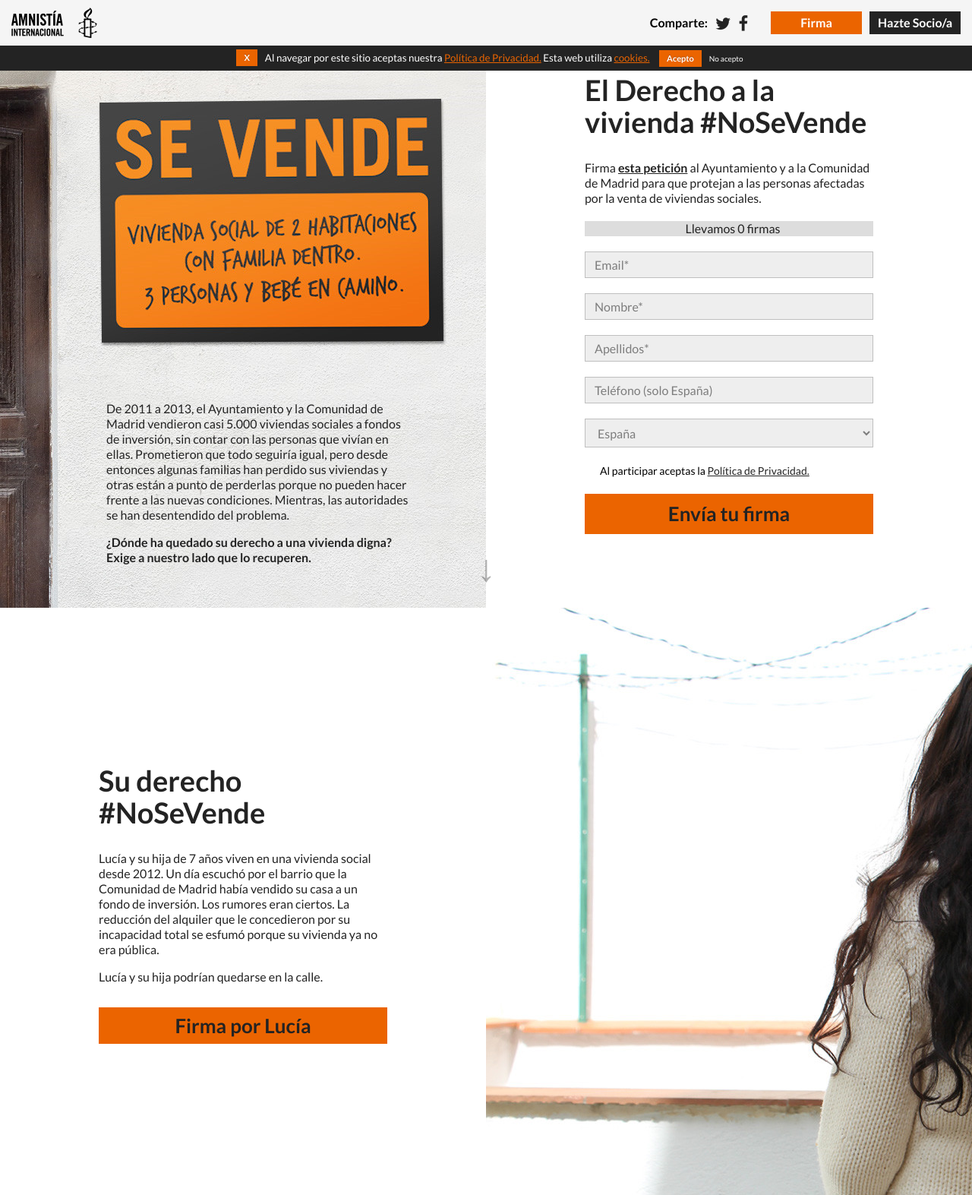
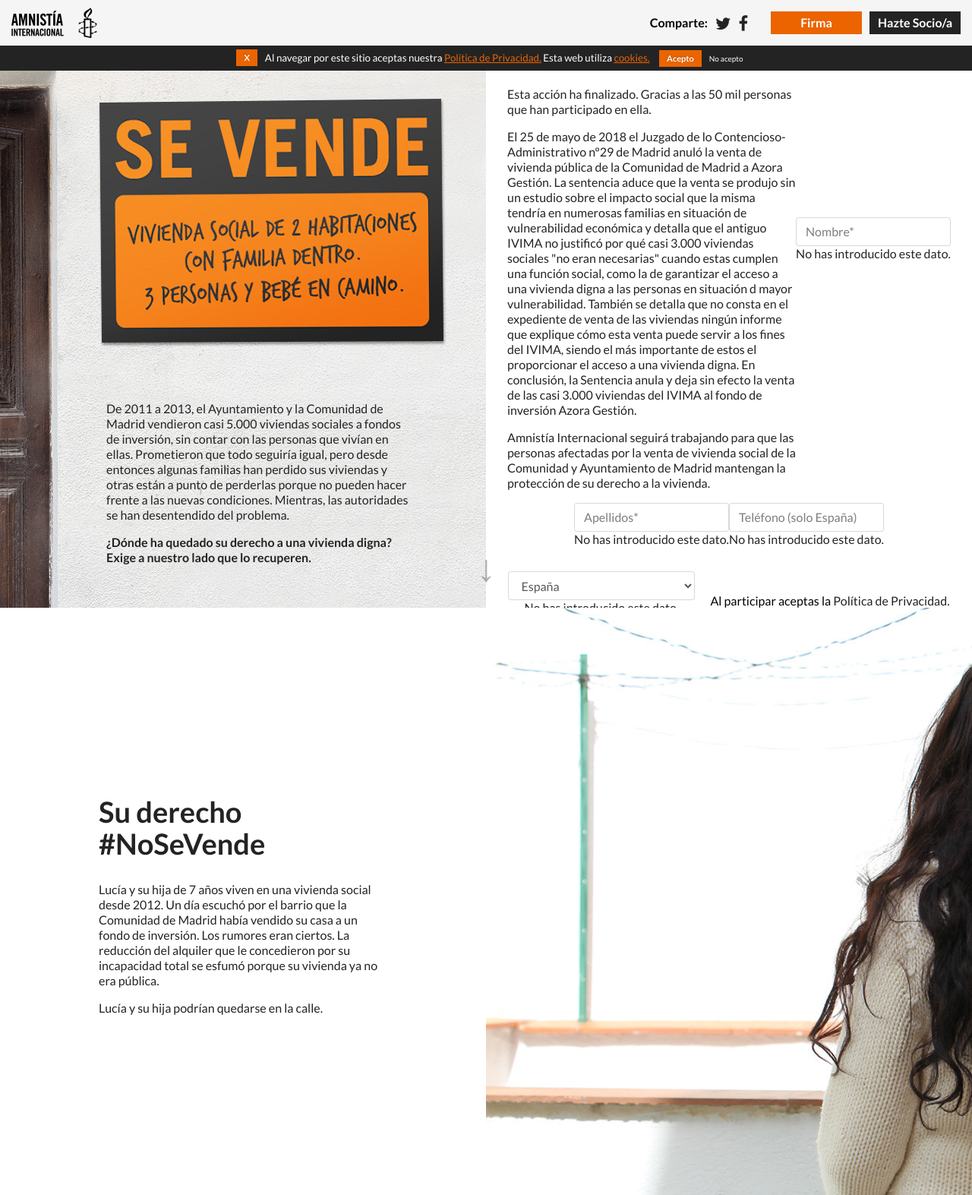
Before and after one commit to amnesty/microsite_hogaresenventa, a PHP site: page /hogaresenventa/ in a window 1280 px wide. Shown: the top 1573 px of the page at 76% size. Run offline with PHP 8.4, Linux system fonts and the light colour scheme; data that the repository does not hold is empty; a stand-in replaces the project's code that opens the database connection; some libraries are stand-ins or nearby versions.

Commit message:
cierre de la acción

```diff
--- a/index.php
+++ b/index.php
@@ -169,11 +169,21 @@ if($isMobile) {
 					<div class="row middle center">
 						<div class="col-12">
 							<h1>El Derecho a la vivienda #NoSeVende</h1>
+
+<!-- Se quita el formulario y se incluye texto de cierre 8-6-18-->
+<p>Esta acción ha finalizado. Gracias a las 50 mil personas que han participado en ella.</p>
+
+<p>El 25 de mayo de 2018 el Juzgado de lo Contencioso-Administrativo nº29 de Madrid anuló la venta de vivienda pública de la Comunidad de Madrid a Azora Gestión. La sentencia aduce que la venta se produjo sin un estudio sobre el impacto social que la misma tendría en numerosas familias en situación de vulnerabilidad económica y detalla que el antiguo IVIMA no justificó por qué casi 3.000 viviendas sociales "no eran necesarias" cuando estas cumplen una función social, como la de garantizar el acceso a una vivienda digna a las personas en situación d mayor vulnerabilidad. También se detalla que no consta en el expediente de venta de las viviendas ningún informe que explique cómo esta venta puede servir a los fines del IVIMA, siendo el más importante de estos el proporcionar el acceso a una vivienda digna. En conclusión, la Sentencia anula y deja sin efecto la venta de las casi 3.000 viviendas del IVIMA al fondo de inversión Azora Gestión.</p>
+
+<p>Amnistía Internacional seguirá trabajando para que las personas afectadas por la venta de vivienda social de la Comunidad y Ayuntamiento de Madrid mantengan la protección de su derecho a la vivienda. </p>
+
+<!--
 							<p>Firma <a data-e_c="hogaresenventa" data-e_a="home petición" data-e_l="home petición" href="#" class="send-piwik-event" title="Firma esta petición" data-toggle="modal" data-target="#modal-peticion"><b>esta petición</b></a> al Ayuntamiento y a la Comunidad de Madrid para que protejan a las personas afectadas por la venta de viviendas sociales.</p>
 <?php
 $id_formulario = "formFirma";
 include ('includes/form-firma.php');
 ?>
+-->
 						</div>
 					</div>
 				</div>
@@ -205,9 +215,11 @@ include ('includes/form-firma.php');
 							<br/>--> */ ?>
 							<p>Lucía y su hija de 7 años viven en una vivienda social desde 2012. Un día escuchó por el barrio que la Comunidad de Madrid había vendido su casa a un fondo de inversión. Los rumores eran ciertos. La reducción del alquiler que le concedieron por su incapacidad total se esfumó porque su vivienda ya no era pública.</p>
 							<p>Lucía y su hija podrían quedarse en la calle.<p>
-							<div class="botones">
+<!--
+                                                        <div class="botones">
 								<a data-e_c="hogaresenventa" data-e_a="home boton firma_por_Lucía" data-e_l="home boton firma_por_Lucía" class="btn-big-general orange-white send-piwik-event" href="lucia/"><b>Firma por Lucía</b></a>
 							</div>
+-->
 						</div>
 					</div>
 				</div>
```
Also changed, not shown: lucia.php (+10 -0 lines).
